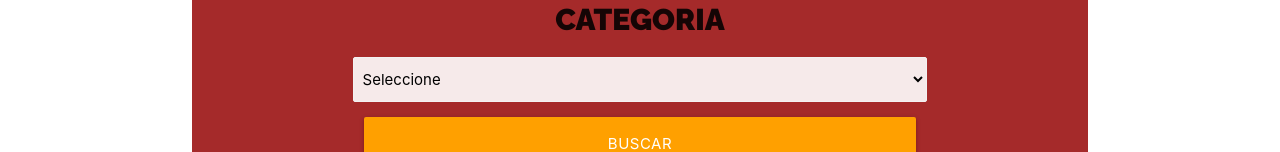
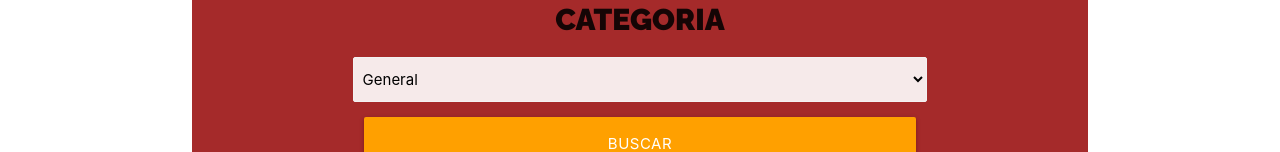
Before and after one commit to JessicaMelero/Buscador-Noticias, a React (Create React App) app: page / in a window 1280 px wide. Shown: the part 160-312 px from the top of the page. Built offline with nearby package versions, Linux system fonts and the light colour scheme.

Commit message:
Mostrando categorias de Select

```diff
--- a/src/components/Formulario.js
+++ b/src/components/Formulario.js
@@ -4,8 +4,18 @@
 
 const Formulario = () => {
 
+    const OPCIONES = [
+        {value: 'general', label:'General'},
+        {value: 'business', label:'Negocios'},
+        {value: 'entertaiment', label:'Entretenimiento'},
+        {value: 'health', label:'Salud'},
+        {value: 'science', label:'Ciencia'},
+        {value: 'sports', label:'Deportes'},
+        {value: 'technology', label:'Tecnología'},
+    ]
+
     // utilizar custom hook
-    const [ categoria, SelectNoticias ] = useSelect();
+    const [ categoria, SelectNoticias ] = useSelect('general', OPCIONES);
 
     return (
         <div className={`${styles.buscador} row`}>
--- a/src/hooks/useSelect.js
+++ b/src/hooks/useSelect.js
@@ -1,13 +1,19 @@
-import React, {useState} from 'react';
+import React, { useState } from 'react';
 
 const useSelect = (stateInicial, opciones) => {
 
     // state del custom hook
-    const [state, actualizarState] = useState('');
+    const [state, actualizarState] = useState(stateInicial);
 
     const SelectNoticias = () => (
-        <select className="browser-default">
-            <option value="">Seleccione</option>
+        <select
+            className="browser-default"
+            value={state}
+            onChange={e => actualizarState(e.target.value)}
+        >
+            {opciones.map(option => (
+                <option key={option.value} value={option.value}>{option.label}</option>
+            ))}
         </select>
     );
 
```
